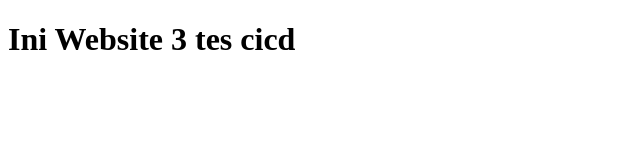
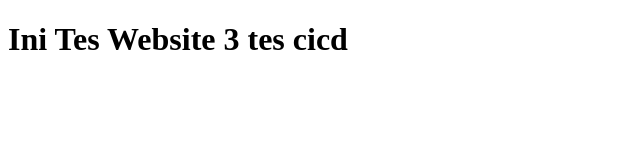
Before and after one commit to raityasfebrika1/website3, a plain HTML site: page index.html in a window 1280 px wide. Shown: the whole page, without its empty margins (0-640 px from the left). Drawn offline with Linux system fonts and the light colour scheme.

Commit message:
tes cicd

```diff
--- a/index.html
+++ b/index.html
@@ -3,5 +3,5 @@
   <title>Website3</title>
 </head>
 <body>
-  <h1>Ini Website 3 tes cicd</h1>
+  <h1>Ini Tes Website 3 tes cicd</h1>
 </body>
```
